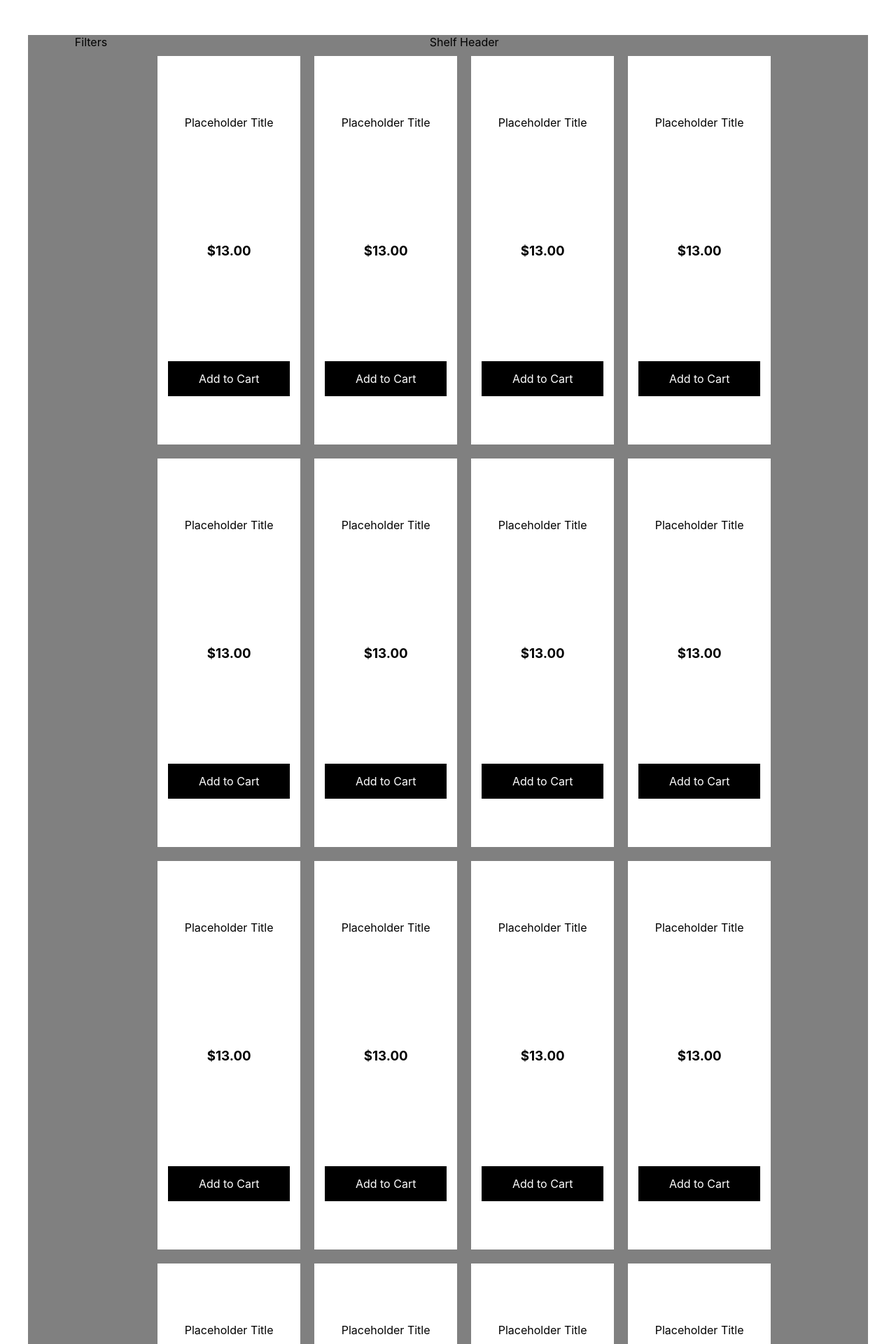
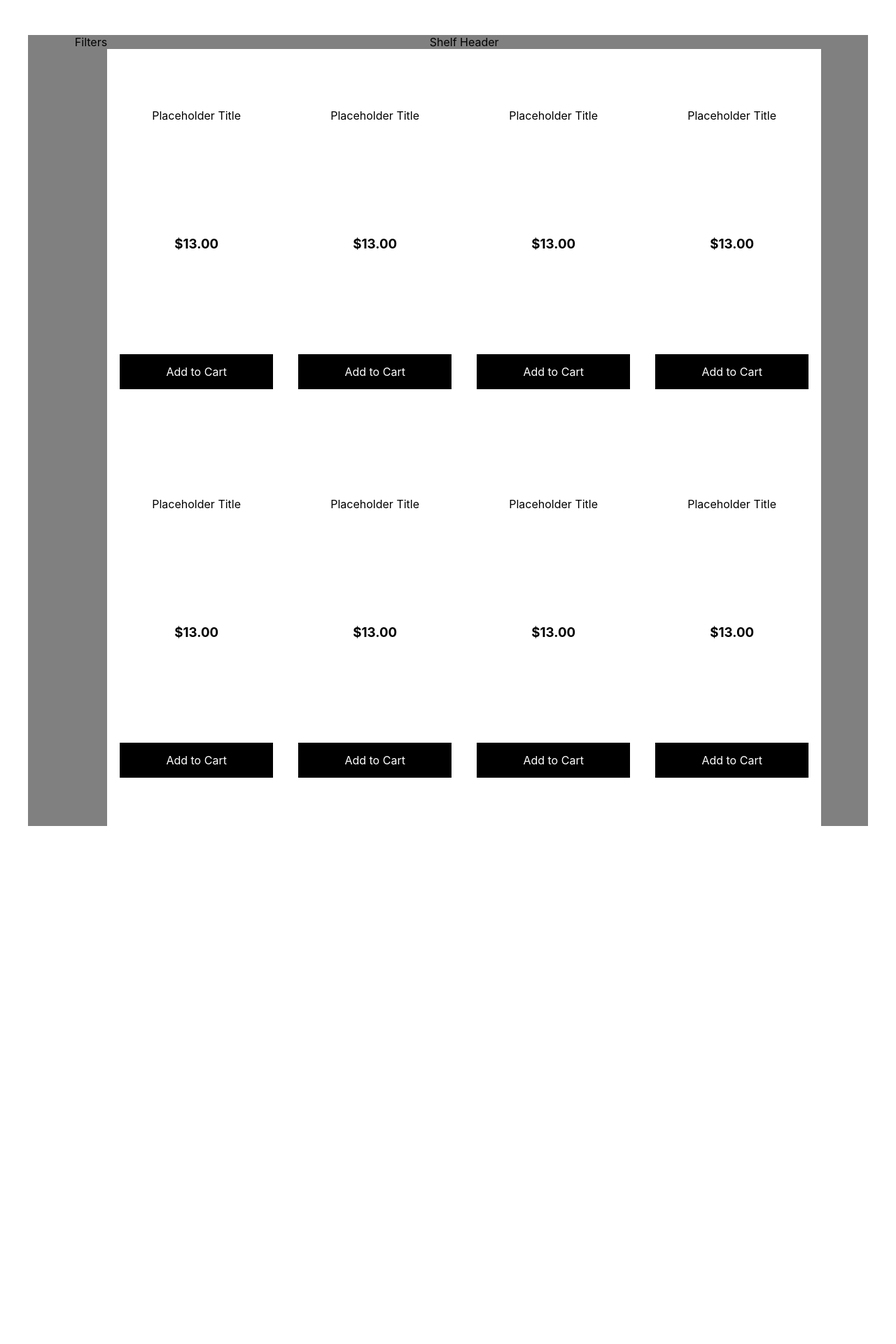
Before and after one commit to MatthieuNadeau96/shopping-cart, a React (Create React App) app: page / in a window 1280 px wide. Shown: the top 1920 px of the page at 70% size. After the commit the page ends 1180 px from the top, so only its background shows below. Built offline with nearby package versions, Linux system fonts and the light colour scheme.

Commit message:
removed margin from the items, reduced the amount of items for easier reading, made the add-to-cart-button change color when the shelf-item is hovered over

```diff
--- a/src/App.scss
+++ b/src/App.scss
@@ -31,16 +31,16 @@
 .shelf-item {
   background-color: #fff;
   box-sizing: border-box;
-  width: 20%;
+  width: 25%;
   height: 555px;
   display: flex;
   flex-direction: column;
   justify-content: space-around;
   align-items: center;
   padding: 5px;
-  margin: 10px;
   position: relative;
   cursor: pointer;
+  border: 1px solid transparent;
 
   .shelf-item-title {
 
@@ -50,13 +50,18 @@
   }
 }
 
+.shelf-item:hover {
+  border: 1px solid #e4e4e4;
+
+  .add-to-cart-button {
+    background-color: #ffe070;
+    color: #000;
+  }
+}
+
 .add-to-cart-button {
   background-color: #000;
   color: #fff;
   width: 90%;
   padding: 15px 0;
 }
-.add-to-cart-button:hover {
-  background-color: #ffe070;
-  color: #000;
-}
--- a/src/components/ShelfContainer/ShelfContainer.js
+++ b/src/components/ShelfContainer/ShelfContainer.js
@@ -5,27 +5,42 @@ import ShelfItems from './ShelfItems/ShelfItems';
 class ShelfContainer extends Component {
 
   render() {
-
     return (
       <div className="shelfContainer">
         <div className="shelfHeaderContainer">Shelf Header</div>
         <div className="shelfItemsContainer">
-          <ShelfItems title="Placeholder Title" price="$13.00"/>
-          <ShelfItems title="Placeholder Title" price="$13.00"/>
-          <ShelfItems title="Placeholder Title" price="$13.00"/>
-          <ShelfItems title="Placeholder Title" price="$13.00"/>
-          <ShelfItems title="Placeholder Title" price="$13.00"/>
-          <ShelfItems title="Placeholder Title" price="$13.00"/>
-          <ShelfItems title="Placeholder Title" price="$13.00"/>
-          <ShelfItems title="Placeholder Title" price="$13.00"/>
-          <ShelfItems title="Placeholder Title" price="$13.00"/>
-          <ShelfItems title="Placeholder Title" price="$13.00"/>
-          <ShelfItems title="Placeholder Title" price="$13.00"/>
-          <ShelfItems title="Placeholder Title" price="$13.00"/>
-          <ShelfItems title="Placeholder Title" price="$13.00"/>
-          <ShelfItems title="Placeholder Title" price="$13.00"/>
-          <ShelfItems title="Placeholder Title" price="$13.00"/>
-          <ShelfItems title="Placeholder Title" price="$13.00"/>
+          <ShelfItems
+            title="Placeholder Title"
+            price="$13.00"
+            />
+          <ShelfItems
+            title="Placeholder Title"
+            price="$13.00"
+            />
+          <ShelfItems
+            title="Placeholder Title"
+            price="$13.00"
+            />
+          <ShelfItems
+            title="Placeholder Title"
+            price="$13.00"
+            />
+          <ShelfItems
+            title="Placeholder Title"
+            price="$13.00"
+            />
+          <ShelfItems
+            title="Placeholder Title"
+            price="$13.00"
+            />
+          <ShelfItems
+            title="Placeholder Title"
+            price="$13.00"
+            />
+          <ShelfItems
+            title="Placeholder Title"
+            price="$13.00"
+            />
         </div>
       </div>
     );
--- a/src/components/ShelfContainer/ShelfItems/AddToCartButton.js
+++ b/src/components/ShelfContainer/ShelfItems/AddToCartButton.js
@@ -4,7 +4,7 @@ class AddToCartButton extends Component {
 
   render() {
     return (
-      <div className="add-to-cart-button">
+      <div className={this.props.hover ? "add-to-cart-button-active" : "add-to-cart-button"}>
         Add to Cart
       </div>
     );
--- a/src/components/ShelfContainer/ShelfItems/ShelfItems.js
+++ b/src/components/ShelfContainer/ShelfItems/ShelfItems.js
@@ -4,12 +4,13 @@ import AddToCartButton from './AddToCartButton';
 
 class ShelfItems extends Component {
 
+
   render() {
     return (
       <div className="shelf-item">
         <p className="shelf-item-title">{this.props.title}</p>
         <h3 className="shelf-item-price">{this.props.price}</h3>
-        <AddToCartButton/>
+        <AddToCartButton hover={this.props.hover}/>
       </div>
     );
   }
```
